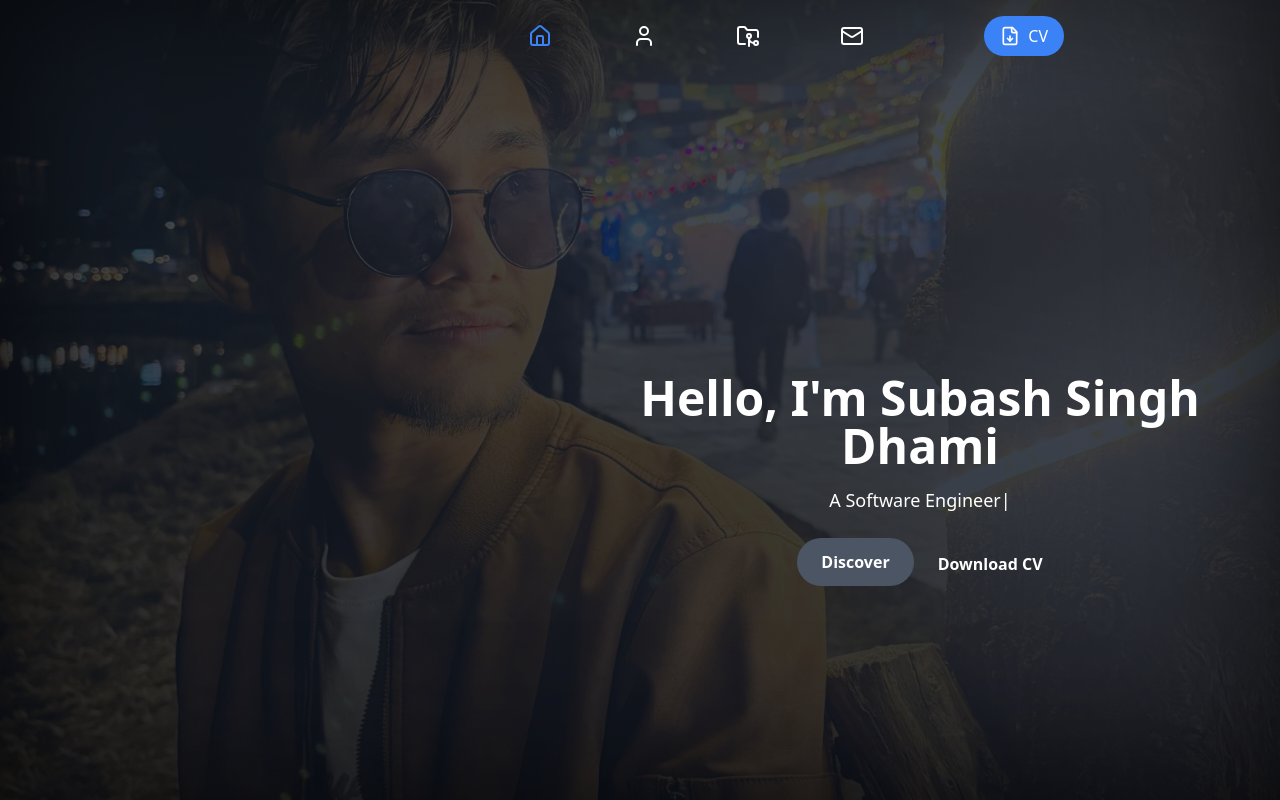
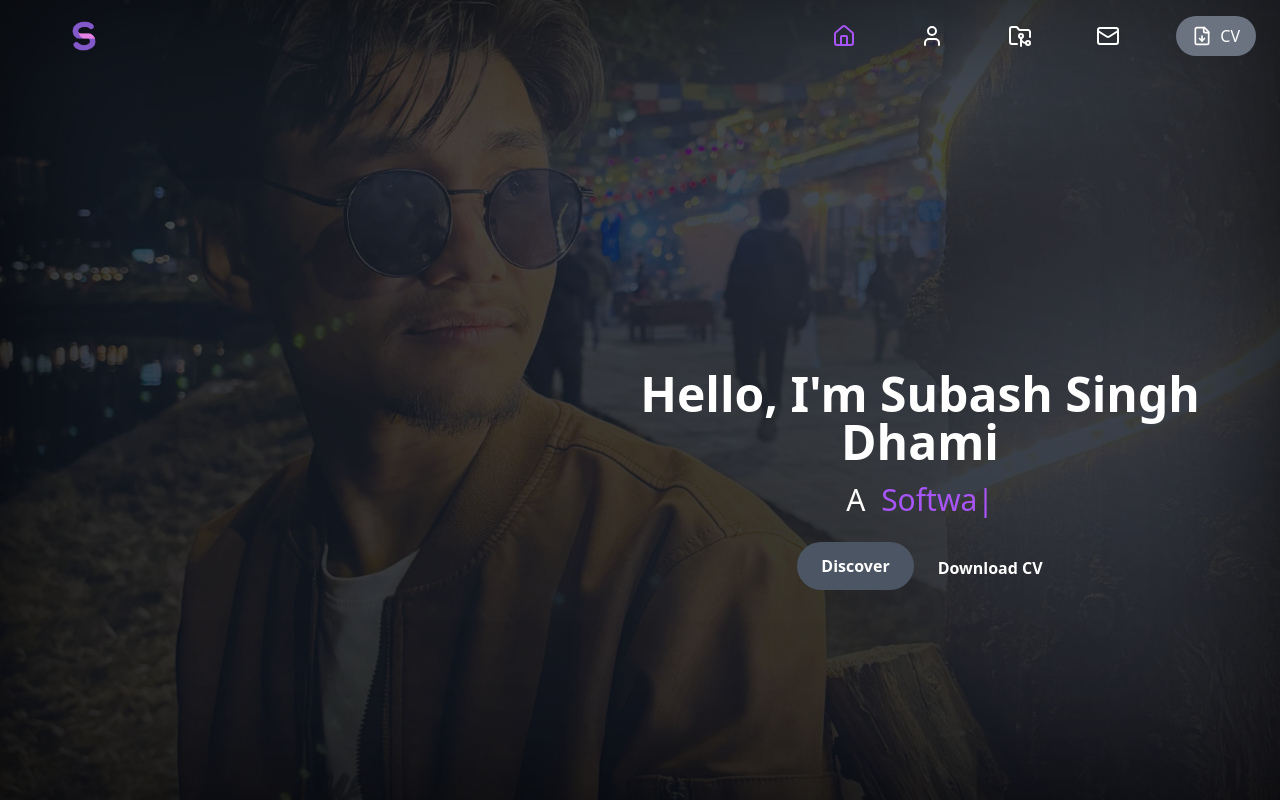
Before and after one commit to mesubash/my-portfolio, a React (Vite) app: page / in a window 1280 px wide. Shown: the top 800 px of the page. Built offline with nearby package versions, Linux system fonts and the light colour scheme.

Commit message:
UI inhancement with icon color and size scaling in hover. Also the hero text changed

```diff
--- a/public/index.html
+++ b/public/index.html
@@ -5,6 +5,8 @@
     <meta name="viewport" content="width=device-width, initial-scale=1.0">
     <title>[Your Name] - Developer Portfolio</title>
     <link rel="icon" href="/assets/favicon.ico" />
+    <link href="https://fonts.googleapis.com/css2?family=Poppins:wght@400;700&display=swap" rel="stylesheet">
+
 </head>
 <body>
     <div id="root"></div>
--- a/src/App.jsx
+++ b/src/App.jsx
@@ -64,8 +64,7 @@ const App = () => {
         {showScrollToTop && (
           <button
             onClick={scrollToTop}
-            className="fixed bottom-5 right-5 p-4 bg-gray-600 text-white rounded-full shadow-lg hover:bg-gray-700 transition-all z-40"
-          >
+            className="fixed bottom-5 right-5 p-4 bg-gray-600 text-white rounded-full shadow-lg hover:bg-purple-600 hover:scale-125 transition-transform duration-300 transition-all z-40">
             <FaArrowUp />
           </button>
         )}
--- a/src/components/About.jsx
+++ b/src/components/About.jsx
@@ -64,6 +64,7 @@ const About = () => {
           className="w-48 h-48 object-cover rounded-full mx-auto"
         />
       </div>
+
     </section>
   );
 };
--- a/src/components/Footer.jsx
+++ b/src/components/Footer.jsx
@@ -1,50 +1,28 @@
-// src/components/Footer.jsx
 import React from "react";
+import { FaTwitter, FaLinkedin, FaGithub, FaInstagram } from "react-icons/fa";
 
 const Footer = () => {
   return (
     <footer className="footer footer-center bg-base-200 text-base-content rounded p-10">
       <nav className="grid grid-flow-col gap-4">
         <a href="#home" className="link link-hover">Home</a>
-
         <a href="#about" className="link link-hover">About Me</a>
         <a href="#projects" className="link link-hover">Projects</a>
         <a href="#contact" className="link link-hover">Contact Me</a>
       </nav>
       <nav>
-      <div className="grid grid-flow-col gap-4">
-        <a>
-          <svg
-            xmlns="http://www.w3.org/2000/svg"
-            width="24"
-            height="24"
-            viewBox="0 0 24 24"
-            className="fill-current">
-            <path
-              d="M24 4.557c-.883.392-1.832.656-2.828.775 1.017-.609 1.798-1.574 2.165-2.724-.951.564-2.005.974-3.127 1.195-.897-.957-2.178-1.555-3.594-1.555-3.179 0-5.515 2.966-4.797 6.045-4.091-.205-7.719-2.165-10.148-5.144-1.29 2.213-.669 5.108 1.523 6.574-.806-.026-1.566-.247-2.229-.616-.054 2.281 1.581 4.415 3.949 4.89-.693.188-1.452.232-2.224.084.626 1.956 2.444 3.379 4.6 3.419-2.07 1.623-4.678 2.348-7.29 2.04 2.179 1.397 4.768 2.212 7.548 2.212 9.142 0 14.307-7.721 13.995-14.646.962-.695 1.797-1.562 2.457-2.549z"></path>
-          </svg>
+        <div className="grid grid-flow-col gap-8">
+          <a href="https://x.com/subashdhamee" target="_blank" rel="noopener noreferrer" className="hover:text-purple-500 transform hover:scale-150 hover:rotate-12 transition-transform duration-300">
+            <FaTwitter className="w-6 h-6 fill-current" />
           </a>
-        <a>
-          <svg
-            xmlns="http://www.w3.org/2000/svg"
-            width="24"
-            height="24"
-            viewBox="0 0 24 24"
-            className="fill-current">
-            <path
-              d="M19.615 3.184c-3.604-.246-11.631-.245-15.23 0-3.897.266-4.356 2.62-4.385 8.816.029 6.185.484 8.549 4.385 8.816 3.6.245 11.626.246 15.23 0 3.897-.266 4.356-2.62 4.385-8.816-.029-6.185-.484-8.549-4.385-8.816zm-10.615 12.816v-8l8 3.993-8 4.007z"></path>
-          </svg>
+          <a href="https://www.linkedin.com/in/subashsdhami/" target="_blank" rel="noopener noreferrer" className="hover:text-purple-500 transform hover:scale-150 hover:-rotate-12 transition-transform duration-400">
+            <FaLinkedin className="w-6 h-6 fill-current" />
           </a>
-        <a>
-          <svg
-            xmlns="http://www.w3.org/2000/svg"
-            width="24"
-            height="24"
-            viewBox="0 0 24 24"
-            className="fill-current">
-            <path
-              d="M9 8h-3v4h3v12h5v-12h3.642l.358-4h-4v-1.667c0-.955.192-1.333 1.115-1.333h2.885v-5h-3.808c-3.596 0-5.192 1.583-5.192 4.615v3.385z"></path>
-          </svg>
+          <a href="https://github.com/mesubash" target="_blank" rel="noopener noreferrer" className="hover:text-purple-500 transform hover:scale-150 hover:rotate-12 transition-transform duration-300">
+            <FaGithub className="w-6 h-6 fill-current" />
+          </a>
+          <a href="https://www.instagram.com/da.subashh/" target="_blank" rel="noopener noreferrer" className="hover:text-purple-500 transform hover:scale-150 hover:-rotate-12 transition-transform duration-300">
+            <FaInstagram className="w-6 h-6 fill-current" />
           </a>
         </div>
       </nav>
@@ -52,7 +30,6 @@ const Footer = () => {
         <p>Copyright © {new Date().getFullYear()} - All right reserved.</p>
       </aside>
     </footer>
-
   );
 };
 
--- a/src/components/LandingPage.jsx
+++ b/src/components/LandingPage.jsx
@@ -9,7 +9,7 @@ const LandingPage = () => {
     AOS.init({ duration: 2000 });
 
     const typed = new Typed(".typed", {
-      strings: ["Developer", "Software Engineer", "Learner", "Student"],
+      strings: [ "Student", "Developer", "Software Engineer", "Learner" , "Void"],
       typeSpeed: 80,
       backSpeed: 60,
       backDelay: 1000,
@@ -75,13 +75,13 @@ const LandingPage = () => {
             <h1 className="text-5xl font-bold whitespace-normal break-words">
               Hello, I'm Subash Singh Dhami
             </h1>
-            <p className="text-lg mt-4">
-              A <span className="typed"></span>
+            <p className="text-3xl mt-4">
+              A <span className="typed typed-landingpage text-purple-500 ml-2"></span>
             </p>
             <div className="flex mt-6 justify-center gap-6">
               <a
                 href="#about"
-              className="inline-block px-6 py-3 bg-gray-600 text-white font-semibold rounded-full hover:bg-gray-500"
+                className="inline-block px-6 py-3 bg-gray-600 text-white font-semibold rounded-full hover:bg-purple-600 hover:underline transition-all"
               >
                 Discover
               </a>
@@ -96,6 +96,13 @@ const LandingPage = () => {
           </div>
         </div>
       </div>
+      <style>
+        {`
+          .typed-cursor {
+            color: #a855f7; /* Change cursor color to match text-purple-500 */
+          }
+        `}
+      </style>
     </div>
   );
 };
--- a/src/components/NavBar.jsx
+++ b/src/components/NavBar.jsx
@@ -36,19 +36,24 @@ const NavBar = () => {
   ];
 
   return (
+    <>
       <header className={`fixed w-full z-50 ${isTransparent ? 'bg-transparent' : 'bg-gray-800 shadow-lg'}`}>
-      <nav className="container mx-auto px-6 py-4">
-        <ul className="flex justify-end items-center mr-48"> {/* Increased right margin */}
-          <div className="flex space-x-16 mr-20"> {/* Increased spacing between items */}
+        <nav className="w-full px-6 py-4 flex justify-between items-center">
+          <div className="flex items-center ml-10 hover:scale-150 transition-transform duration-300">
+            <a href="https://www.subashsdhami.com.np/">
+              <img src="/src/assets/mylogo.png" alt="Logo" className="h-10" />
+            </a>
+          </div>
+          <ul className="flex justify-end items-center space-x-12">
             {navItems.map(({ id, href, Icon, text }) => (
               <li key={id} className="relative">
                 <a
                   href={href}
-                  className="flex items-center justify-center w-10 h-10"
+                  className="flex items-center justify-center w-10 h-10 hover:scale-150 transition-transform duration-300"
                 >
                   <Icon
                     className={`w-6 h-6 transition-colors duration-300 ${
-                      activeSection === id ? 'text-blue-500' : 'text-white hover:text-blue-400'
+                      activeSection === id ? 'text-purple-500' : 'text-white hover:text-purple-400'
                     }`}
                   />
                   <span className="absolute whitespace-nowrap left-1/2 -translate-x-1/2 -bottom-6 text-sm text-white opacity-0 hover:opacity-100 transition-opacity">
@@ -57,13 +62,11 @@ const NavBar = () => {
                 </a>
               </li>
             ))}
-          </div>
-
-          <li className="ml-8">
+            <li>
               <a
-              href="/path-to-your-cv.pdf"
+                href="src/assets/Resume-subash.pdf"
                 download
-              className="flex items-center px-4 py-2 bg-blue-500 hover:bg-blue-600 text-white rounded-full transition-colors duration-300"
+                className="flex items-center px-4 py-2 bg-gray-500 hover:bg-purple-600 text-white rounded-full transition-colors duration-300"
               >
                 <FileDown className="w-5 h-5 mr-2" />
                 <span>CV</span>
@@ -72,6 +75,7 @@ const NavBar = () => {
           </ul>
         </nav>
       </header>
+    </>
   );
 };
 
--- a/tailwind.config.js
+++ b/tailwind.config.js
@@ -5,7 +5,11 @@ module.exports = {
     "./src/**/*.{js,jsx,ts,tsx}",
   ],
   theme: {
-    extend: {},
+    extend: {
+      fontFamily:{
+        'poppins': ['Poppins', 'sans-serif'],
+      }
+    },
   },
   plugins: [
     require('daisyui'),
```
Also changed, not shown: src/css/NavBar.css (deleted, +0 -15 lines), src/assets/mylogo.png (added). Lines whose indentation alone changed are shown as unchanged.
